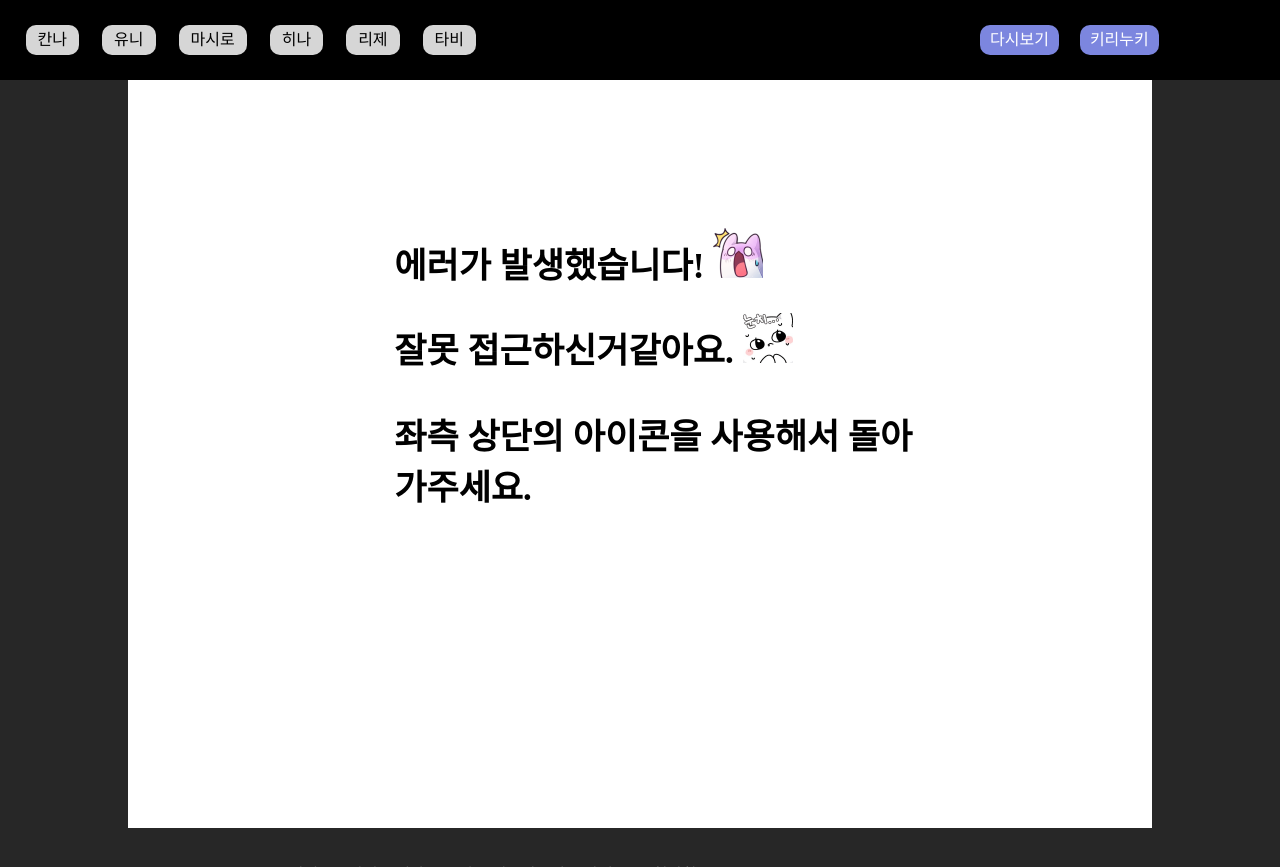
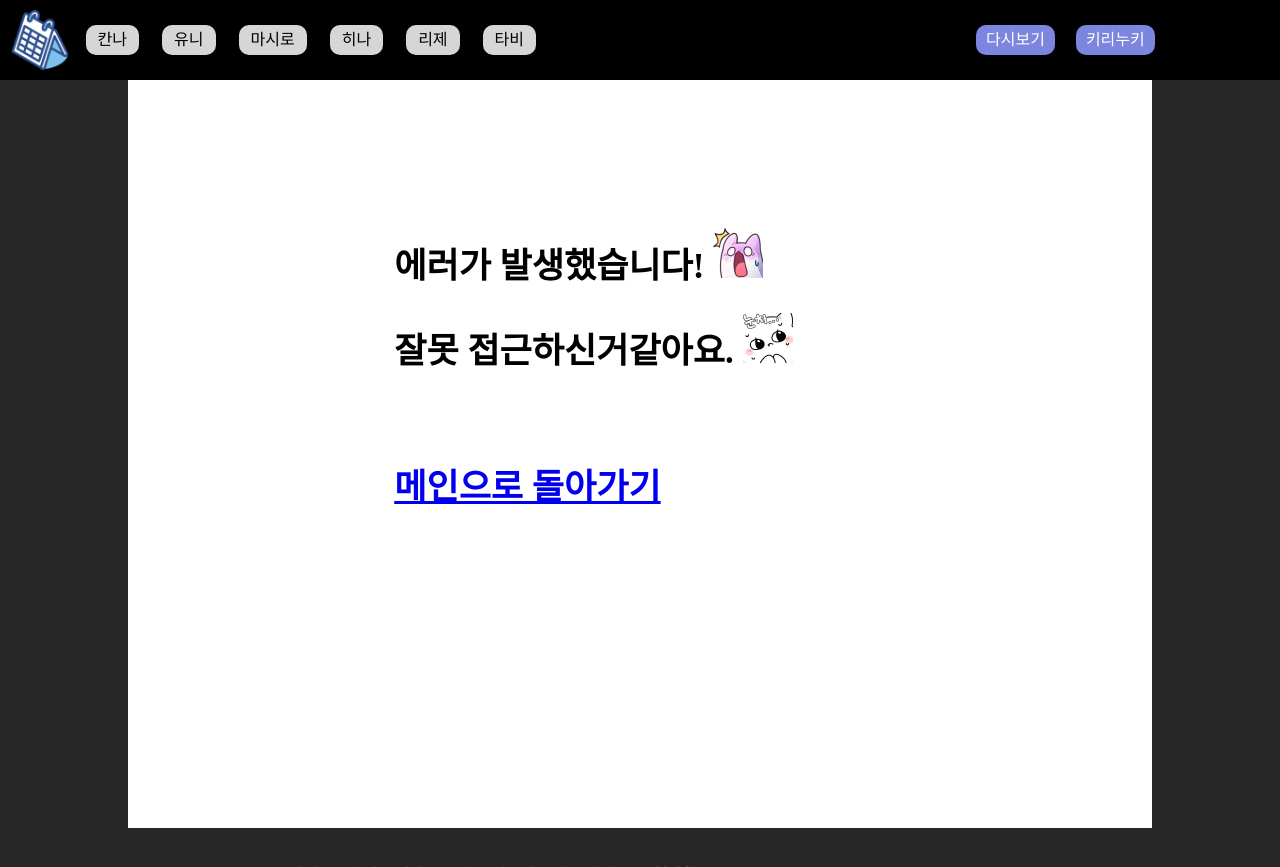
Before and after one commit to ghostclog/stellive_calander, a Django app: page /errorpage in a window 1280 px wide. Shown: the top 867 px of the page. Run offline with Django 5.2, Linux system fonts and the light colour scheme.

Commit message:
데이터 샘플 일부 삭제 및 코드 일부 수정 / 페이지 디자인 수정

```diff
--- a/mains/templates/base.html
+++ b/mains/templates/base.html
@@ -59,6 +59,9 @@
 </head>
 <body>
     <div id="tap">
+        <div id="logo">
+            <img src="{% static 'images/calendar.jpg' %}" alt="">
+        </div>
         <div id="members">
             <div class="member" id="kanna">
                 <img src="{% static 'images/kannaHeart.png' %}" alt="">
--- a/mains/templates/error.html
+++ b/mains/templates/error.html
@@ -21,7 +21,7 @@
                         <img calss="error-image" src="{% static 'images/errors/nununchui.png' %}" alt="">
                     </p>
                     <p class="error-messages">
-                        좌측 상단의 아이콘을 사용해서 돌아가주세요.
+                        <a href="/" id="return-main">메인으로 돌아가기</a>
                     </p>
 
                 </div>
--- a/mains/views.py
+++ b/mains/views.py
@@ -39,7 +39,7 @@ def stella_date_page(request,stella,date):
             formatted_date = datetime(year, month, 1).strftime('%B %Y')
             stella_name = models.Stellas.objects.get(stella_name_code = stella)
         except:
-            return redirect("/errorpage/")
+            return redirect("/errorpage")
 
         bangsong_day = list(models.Replay.objects.filter(
             stella = stella_name,
@@ -79,7 +79,7 @@ def stella_detail_page(request,stella,date,day):
             # stella변수. 코드에서 이름으로 변환
             stella_name = models.Stellas.objects.get(stella_name_code = stella)
         except:
-            return redirect("/errorpage/")
+            return redirect("/errorpage")
 
         # 키리누키(클립) 데이터(갯수) 불러오기
         kirinuky_data = models.kirinuky.objects.filter(
@@ -134,7 +134,7 @@ def vedios(request,stella,date,day):
             # stella변수. 코드에서 이름으로 변환
             stella_name = models.Stellas.objects.get(stella_name_code = stella)
         except:
-            return redirect("/errorpage/")
+            return redirect("/errorpage")
 
         year = int(date[0:4])
         month = int(date[4:])
@@ -239,10 +239,10 @@ def requests(request):
 
 # 에러 발생시 처리
 def custom_page_not_found_view(request, exception):
-    return redirect("/errorpage/")
+    return redirect("/errorpage")
 
 def custom_error_view(request):
-    return redirect("/errorpage/")
+    return redirect("/errorpage")
 
 def error_page(request):
     return render(request, "error.html", {})
--- a/static/css/error.css
+++ b/static/css/error.css
@@ -31,3 +31,8 @@
     font-size: 35px;
     font-weight: bold;
 }
+
+#return-main{
+    position: relative;
+    top: 50px;
+}
--- a/static/css/members.css
+++ b/static/css/members.css
@@ -11,9 +11,10 @@
     top: 0;
 }
 
+
 #members{
    position: relative;
-   width: 70%;
+   width: 80%;
    left: 2%;
    height: 100%;
    float: left;
--- a/static/css/utility.css
+++ b/static/css/utility.css
@@ -1,6 +1,23 @@
+#logo{
+    position: relative;
+    top: 10px;
+    left: 10px;
+    width: 60px;
+    height: 60px;
+    float: left;
+    cursor: pointer;
+}
+
+#logo img{
+    width: 100%;
+    height: 100%;
+}
+
+
+
 #utility{
     position: relative;
-    width: 30%;
+    width: 15%;
     height: 100%;
     float: left;
 }
--- a/static/js/etc.js
+++ b/static/js/etc.js
@@ -8,7 +8,6 @@
     window.location.href = '/add/clip';
   });
 
-  document.getElementById('option3').addEventListener('click', function () {
-    document.getElementById('clip-Modal').style.display = 'none';
-    document.getElementById('modal-back').style.display = 'none';
+  document.getElementById('logo').addEventListener('click', function () {
+    window.location.href = '/';
   });
```
Also changed, not shown: developLog.md (+2 -2 lines), db.sqlite3, static/images/calendar.jpg (added).
